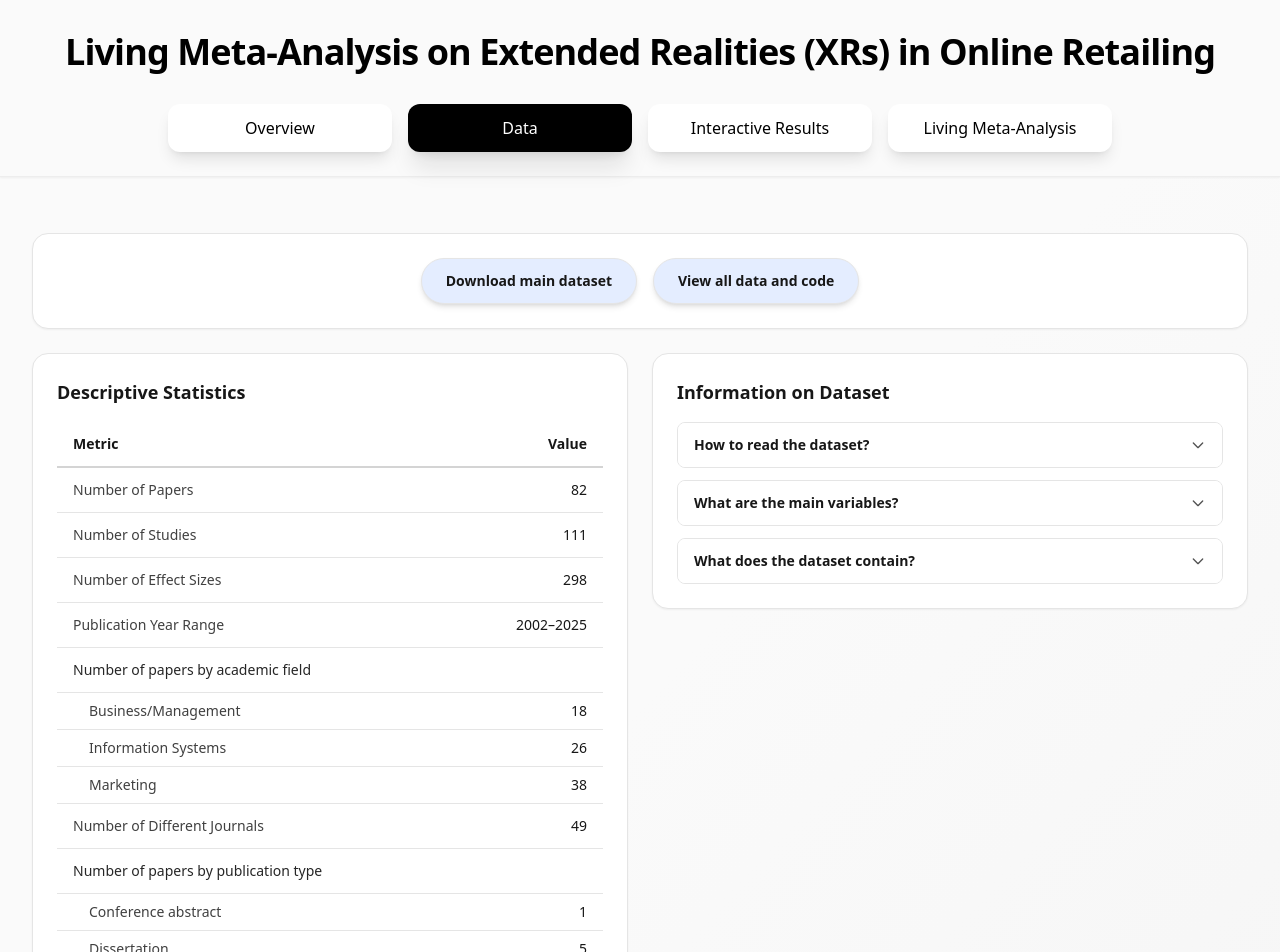
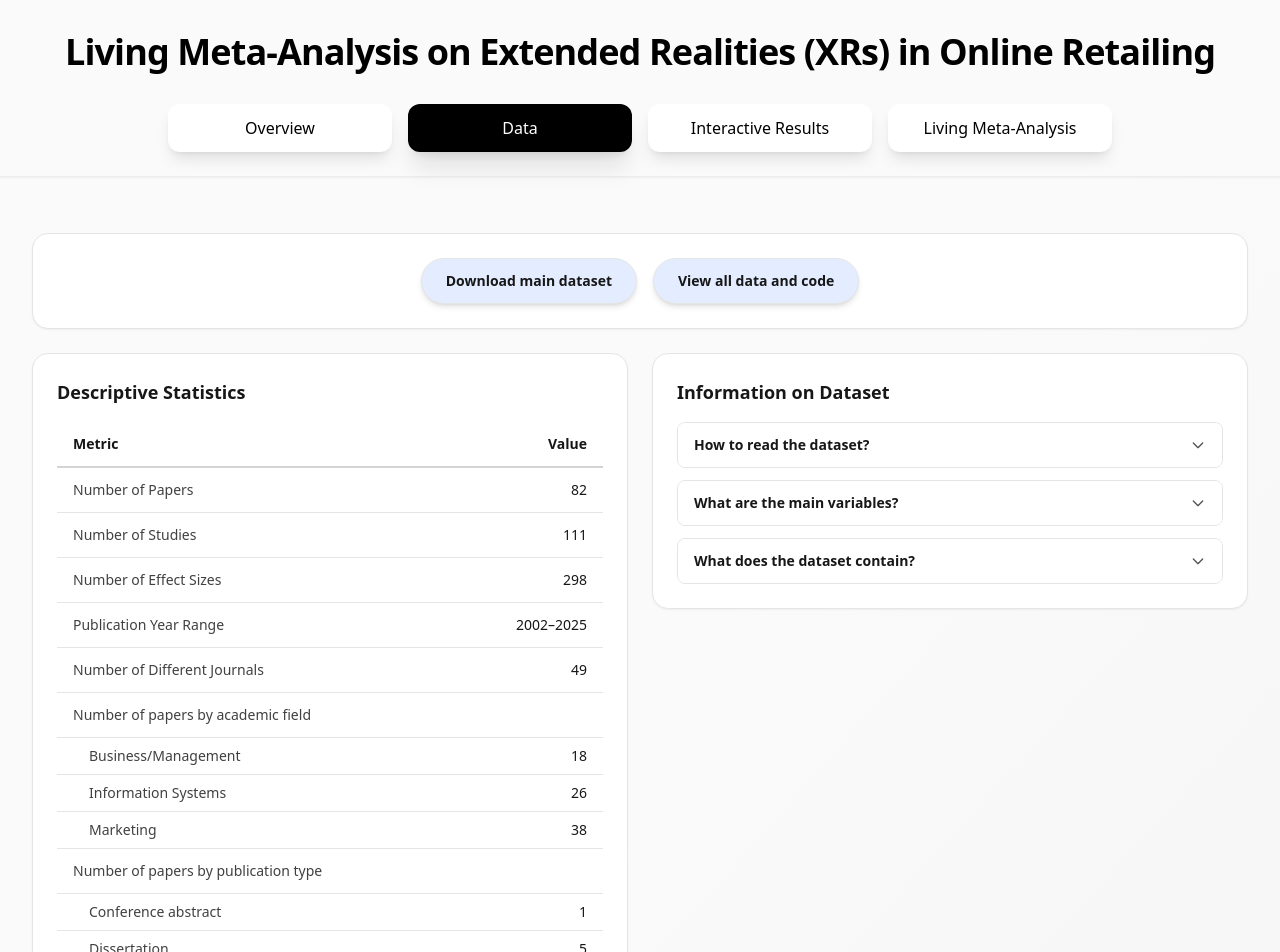
Before and after one commit to KU9197/LivingMetaRealities, a React (Create React App) app: page /data in a window 1280 px wide. Shown: the top 952 px of the page. Built offline with nearby package versions, Linux system fonts and the light colour scheme.

Commit message:
Add number of different journals row to Data table

```diff
--- a/src/pages/Data.tsx
+++ b/src/pages/Data.tsx
@@ -73,7 +73,12 @@ export default function Data() {
                 </tr>
 
                 <tr className="hover:bg-neutral-50 transition-colors">
-                  <td className="py-3 px-4 text-neutral-800 font-medium">
+                  <td className="py-3 px-4 text-neutral-700">Number of Different Journals</td>
+                  <td className="py-3 px-4 text-right font-medium text-neutral-900">49</td>
+                </tr>
+
+                <tr className="hover:bg-neutral-50 transition-colors">
+                  <td className="py-3 px-4 text-neutral-700 font-normal">
                     Number of papers by academic field
                   </td>
                 </tr>
@@ -90,13 +95,9 @@ export default function Data() {
                   <td className="py-2 px-4 text-right font-medium text-neutral-900">38</td>
                 </tr>
 
-                <tr className="hover:bg-neutral-50 transition-colors">
-                  <td className="py-3 px-4 text-neutral-700">Number of Different Journals</td>
-                  <td className="py-3 px-4 text-right font-medium text-neutral-900">49</td>
-                </tr>
 
                 <tr className="hover:bg-neutral-50 transition-colors0">
-                  <td className="py-3 px-4 text-neutral-800 font-medium">
+                  <td className="py-3 px-4 text-neutral-700">
                     Number of papers by publication type
                   </td>
                 </tr>
```
